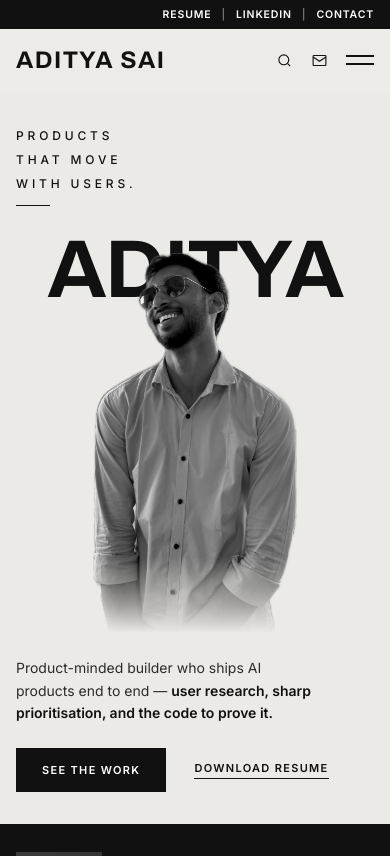
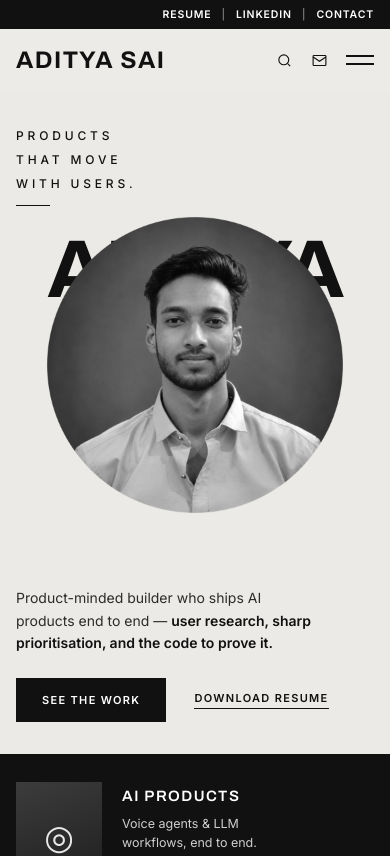
Before and after one commit to adityahere26/Portfolio-Tech, a Next.js app: page / in a window 390 px wide. Shown: the top 856 px of the page. Built offline with nearby package versions, Linux system fonts and the light colour scheme.

Commit message:
Replace hero photo with new circular portrait
Co-Authored-By: Claude Opus 5.5 <noreply@anthropic.com>

```diff
--- a/app/globals.css
+++ b/app/globals.css
@@ -124,7 +124,7 @@ img { display: block; max-width: 100%; }
   animation: fadeUp 1.2s .2s cubic-bezier(.2,.7,.2,1) both;
 }
 .hero-photo img { height: 100% !important; width: auto !important; object-fit: contain; filter: grayscale(1) contrast(1.05); }
-.hero-photo.has-photo { bottom: 0; height: 92%; aspect-ratio: 748 / 1400; pointer-events: auto; cursor: none; touch-action: pan-y; }
+.hero-photo.has-photo { bottom: 48px; height: 68%; aspect-ratio: 1 / 1; border-radius: 50%; overflow: hidden; pointer-events: auto; cursor: none; touch-action: pan-y; }
 
 /* --- Liquid-glass colour lens on the hero photo --- */
 @property --r { syntax: "<length>"; inherits: true; initial-value: 0px; }
@@ -474,7 +474,7 @@ img { display: block; max-width: 100%; }
   .hero-word { grid-row: 2; margin: 30px 0 0; font-size: 21vw; }
   .hero > * { min-width: 0; }
   .hero-photo { position: relative; grid-row: 3; left: auto; bottom: auto; transform: none; justify-self: center; height: 300px; margin-top: -60px; animation: none; }
-  .hero-photo.has-photo { height: 380px; margin-top: -50px; -webkit-mask-image: linear-gradient(to bottom, #000 80%, transparent); mask-image: linear-gradient(to bottom, #000 80%, transparent); }
+  .hero-photo.has-photo { height: min(300px, 78vw); margin-top: -40px; }
   .hero-ctas { grid-row: 5; margin-top: 24px; }
 
   .band-inner { grid-template-columns: 1fr; gap: 20px; }
--- a/components/Hero.tsx
+++ b/components/Hero.tsx
@@ -16,7 +16,7 @@ export default function Hero() {
       </h1>
 
       {hasPhoto ? (
-        <HeroPhoto src={profile.photo} alt={`Portrait of ${profile.name}`} width={748} height={1400} />
+        <HeroPhoto src={profile.photo} alt={`Portrait of ${profile.name}`} width={900} height={900} />
       ) : (
         <figure className="hero-photo">
           <svg className="silhouette" viewBox="0 0 300 520" aria-hidden="true">
--- a/data/portfolio.ts
+++ b/data/portfolio.ts
@@ -11,7 +11,7 @@ export const profile = {
   email: "royaditya2019@gmail.com",
   phone: "+91 92055 86101",
   resume: "/assets/Aditya_Sai_Resume.pdf",
-  photo: "/images/profile.png",            // transparent-background PNG in public/images/ (silhouette shows until it exists)
+  photo: "/images/profile.png",            // circular portrait PNG (transparent corners) in public/images/ (silhouette shows until it exists)
   links: {
     linkedin: "https://www.linkedin.com/in/adityasai26",
     github: "",                            // add your GitHub URL to show it
```
Also changed, not shown: public/images/profile.png.
